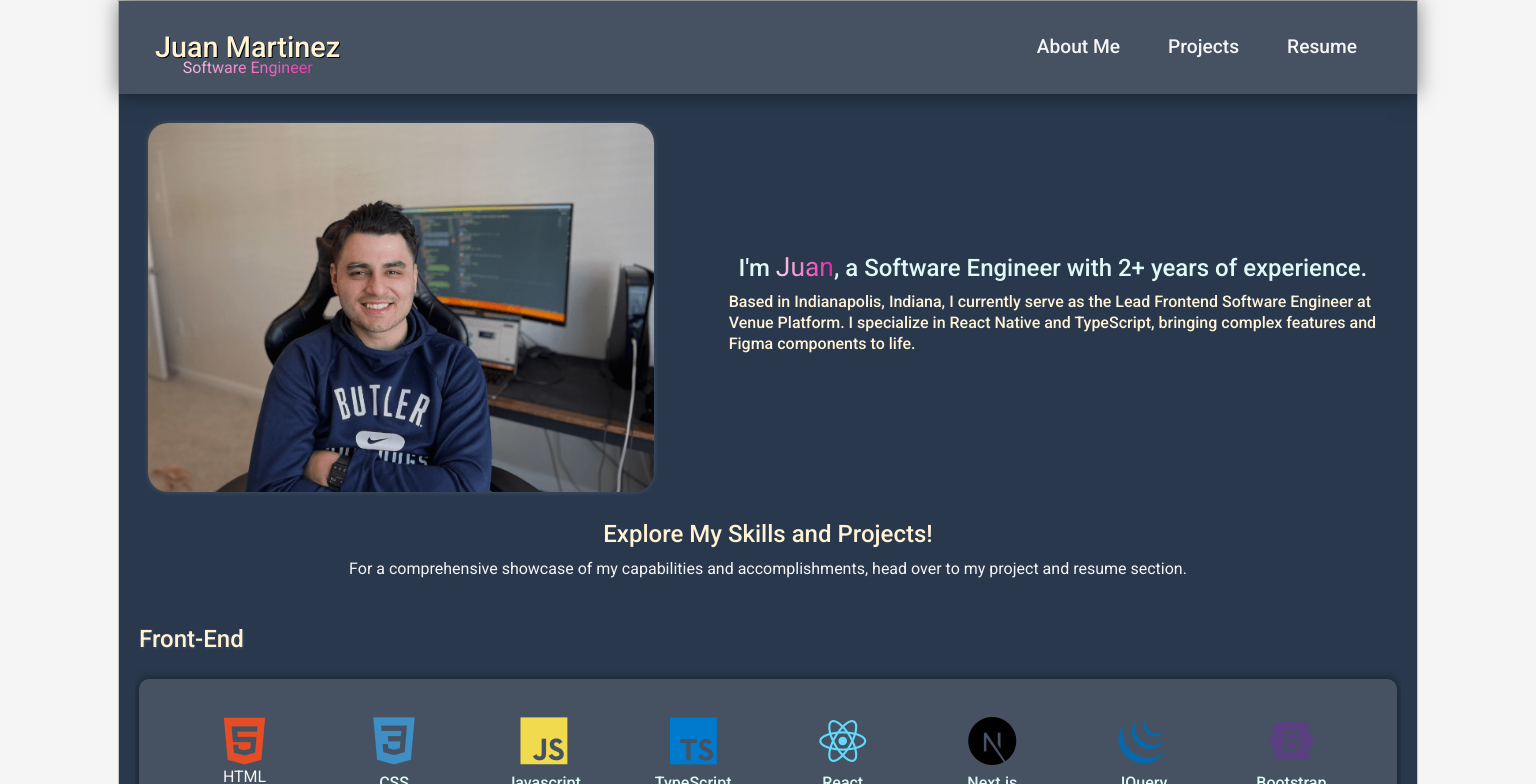
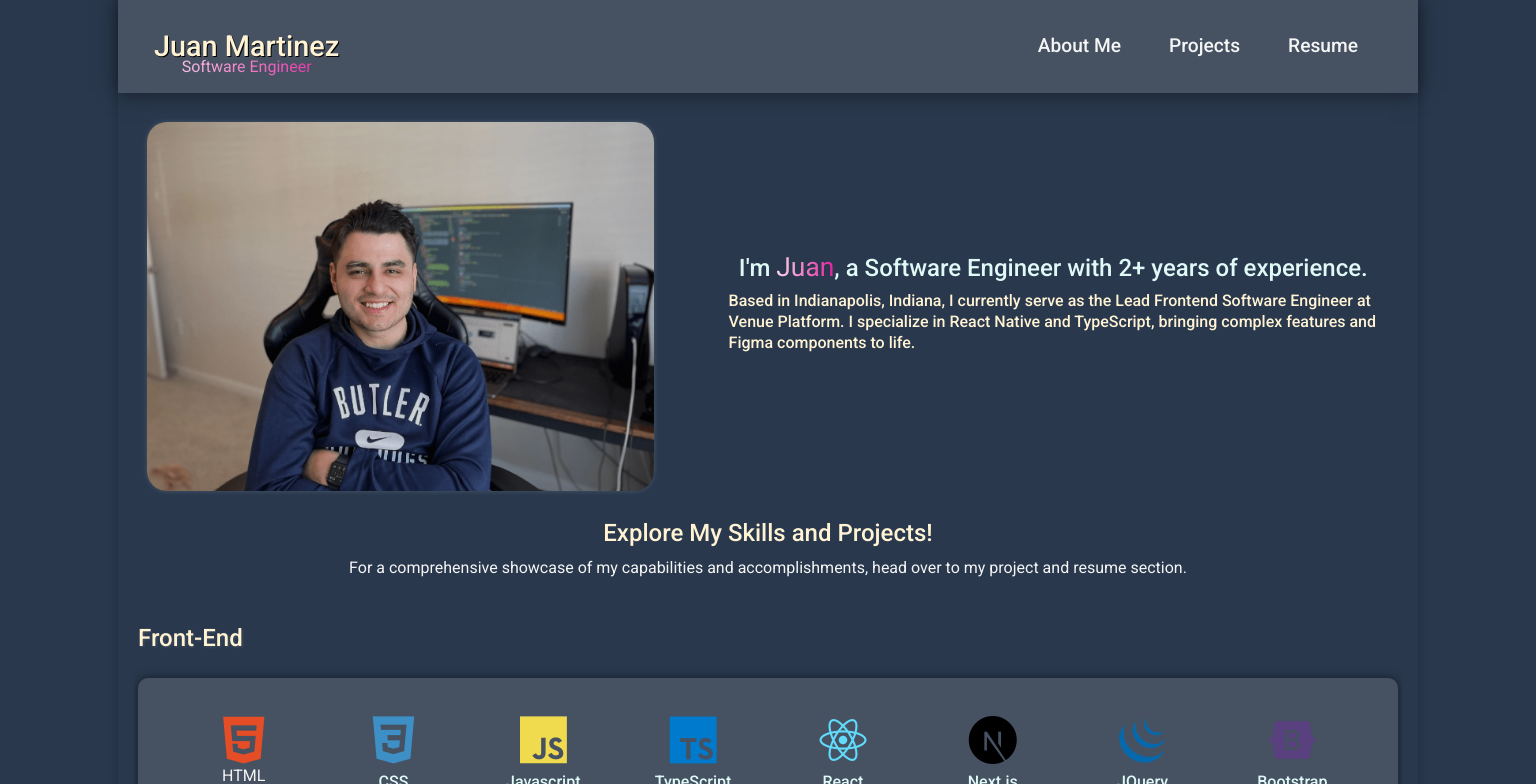
Before and after one commit to JuanMartinez503/React-portfolio, a React (Vite) app: page / in a window 1536 px wide. Shown: the top 784 px of the page. Built offline with nearby package versions, Linux system fonts and the light colour scheme.

Commit message:
made a change

```diff
--- a/src/App.css
+++ b/src/App.css
@@ -615,9 +615,8 @@ font-size: 1rem;
     @media screen and (min-width: 1300px) {
       body {
         width: 1300px !important;
-        border:1px solid rgba(0 , 0 , 0, .2);
-
+      background-color: var(--third) !important;
         margin: 0 auto !important;
-        background-color: var(--complementary) !important;
+        box-shadow: 0 0 10px rgba(0, 0, 0, 0.2);
       }
     }
```
